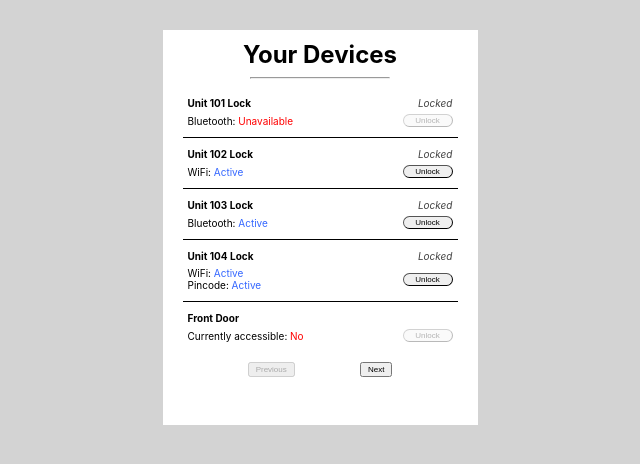
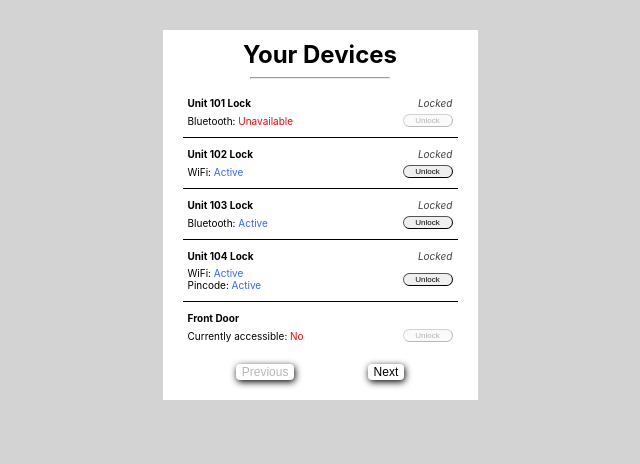
Before and after one commit to jdmacmurtrie/smart-device-list, a React (Create React App) app: page / in a window 1280 px wide. Shown: the top 464 px of the page, without its empty margins (320-960 px from the left). Built offline with nearby package versions, Linux system fonts and the light colour scheme.

Commit message:
fine tune css, add reusable button

```diff
--- a/src/components/OtherDevice.scss
+++ b/src/components/OtherDevice.scss
@@ -21,6 +21,5 @@
 
   &-slider {
     margin: 0;
-    width: 66%;
   }
 }
--- a/src/components/Pagination.js
+++ b/src/components/Pagination.js
@@ -1,6 +1,7 @@
 import React, { useState } from "react";
 import { bool, shape } from "prop-types";
 
+import Button from "../reusable/Button";
 import ListItem from "./ListItem";
 
 export default function Pagination({ devices }) {
@@ -32,12 +33,8 @@ export default function Pagination({ devices }) {
         <ListItem key={device.id} device={device} />
       ))}
       <div className="pagination-button-wrapper">
-        <button disabled={isFirstPage} onClick={previousPage}>
-          Previous
-        </button>
-        <button disabled={isLastPage} onClick={nextPage}>
-          Next
-        </button>
+        <Button disabled={isFirstPage} handleClick={previousPage} label="Previous" />
+        <Button disabled={isLastPage} handleClick={nextPage} label="Next" />
       </div>
     </div>
   );
--- a/src/components/Pagination.scss
+++ b/src/components/Pagination.scss
@@ -3,10 +3,11 @@
     display: flex;
     align-items: center;
     justify-content: space-evenly;
-    margin-top: 10px;
-  }
-
-  button {
-    font-size: 8px;
+    margin-bottom: 20px;
+    position: absolute;
+    left: 0;
+    bottom: 0;
+    width: 100%;
+    text-align: center;
   }
 }
--- a/src/containers/DeviceList.scss
+++ b/src/containers/DeviceList.scss
@@ -1,8 +1,9 @@
 .device-list {
+  position: relative;
   background-color: white;
   padding: 10px 20px;
   width: 275px;
-  height: 375px;
+  height: 350px;
 
   &-heading {
     margin: 0;
--- a/src/main.scss
+++ b/src/main.scss
@@ -5,4 +5,5 @@
 @import "./components/Pagination";
 @import "./components/SpecialLock";
 @import "./containers/DeviceList";
+@import "./reusable/Button";
 @import "./reusable/ToggleButton";
--- /dev/null
+++ b/src/reusable/Button.js
@@ -0,0 +1,15 @@
+import { bool, func, string } from "prop-types";
+
+export default function Button({ disabled, handleClick, label }) {
+  return (
+    <button disabled={disabled} className="button" onClick={handleClick}>
+      {label}
+    </button>
+  );
+}
+
+Button.propTypes = {
+  disabled: bool,
+  handleClick: func,
+  label: string,
+};
--- /dev/null
+++ b/src/reusable/Button.scss
@@ -0,0 +1,7 @@
+.button {
+  font-size: 12px;
+  background: white;
+  border: none;
+  border-radius: 4px;
+  box-shadow: 1px 2px 7px black;
+}
--- a/src/reusable/ToggleButton.scss
+++ b/src/reusable/ToggleButton.scss
@@ -3,6 +3,7 @@
   height: 13px;
   width: 50px;
   border-width: 1px;
+  font-size: 8px;
 
   &--on {
     background-color: green;
```
